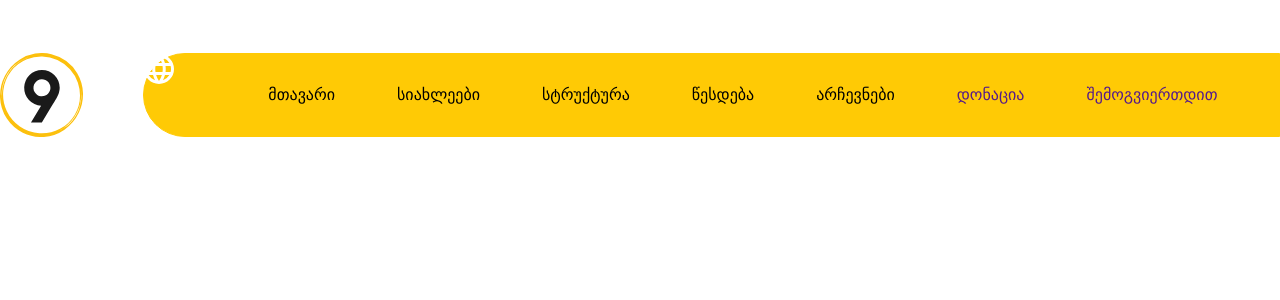
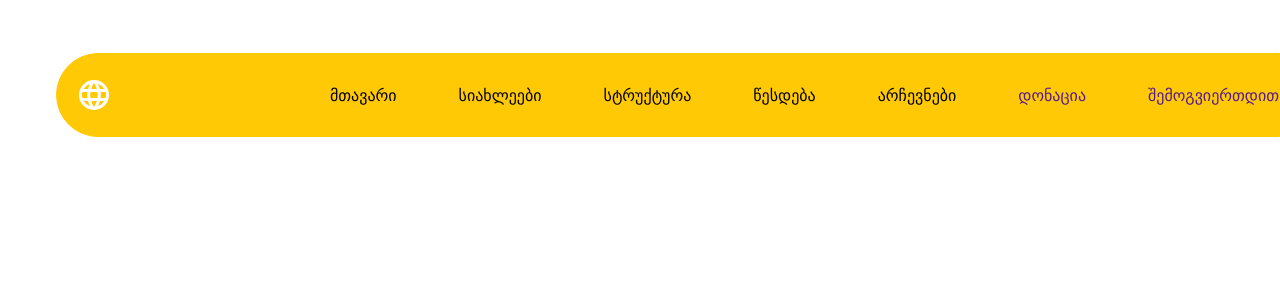
Before and after one commit to Demetrusa/lelo-front-end, a React (Create React App) app: page / in a window 1280 px wide. Shown: the top 300 px of the page. Built offline with nearby package versions, Linux system fonts and the light colour scheme.

Commit message:
fix nav bar

```diff
--- a/src/components/navigation/Navigation.css
+++ b/src/components/navigation/Navigation.css
@@ -17,16 +17,20 @@
 
 }
 
-#globefont{
-    color: red;
-}
 .navigation{
     border: 1px solid #FFCA05;
     background-color: #FFCA05;
-    max-width: 1564px;
-    width: 100%;
+    width: 1564px;
     height: 84px;
     border-radius:45px 0 0 45px;
+    display: flex;
+    align-items: center;
+}
+#nav-logo{
+    display: flex;
+    justify-content: flex-start;
+    margin-right: 159px;
+    margin-left: 22px;
 }
 .nav-image{
     margin-right: 60px;
--- a/src/components/navigation/Navigation.js
+++ b/src/components/navigation/Navigation.js
@@ -15,10 +15,11 @@ const Navigation = () => {
                 <img src={logo} alt="showLogo" />
             </div>
                 <div className="navigation">
-                <img src={globe} alt="show globe"  id="nav-logo" />
+                    <div className="globe-logo">
+                        <img src={globe} alt="show globe"  id="nav-logo" />
+                    </div>
                     <nav>
                         <ul>
-                            <li>{globeLogo}</li>
                             <li>მთავარი</li>
                             <li>სიახლეები</li>
                             <li>სტრუქტურა</li>
```
